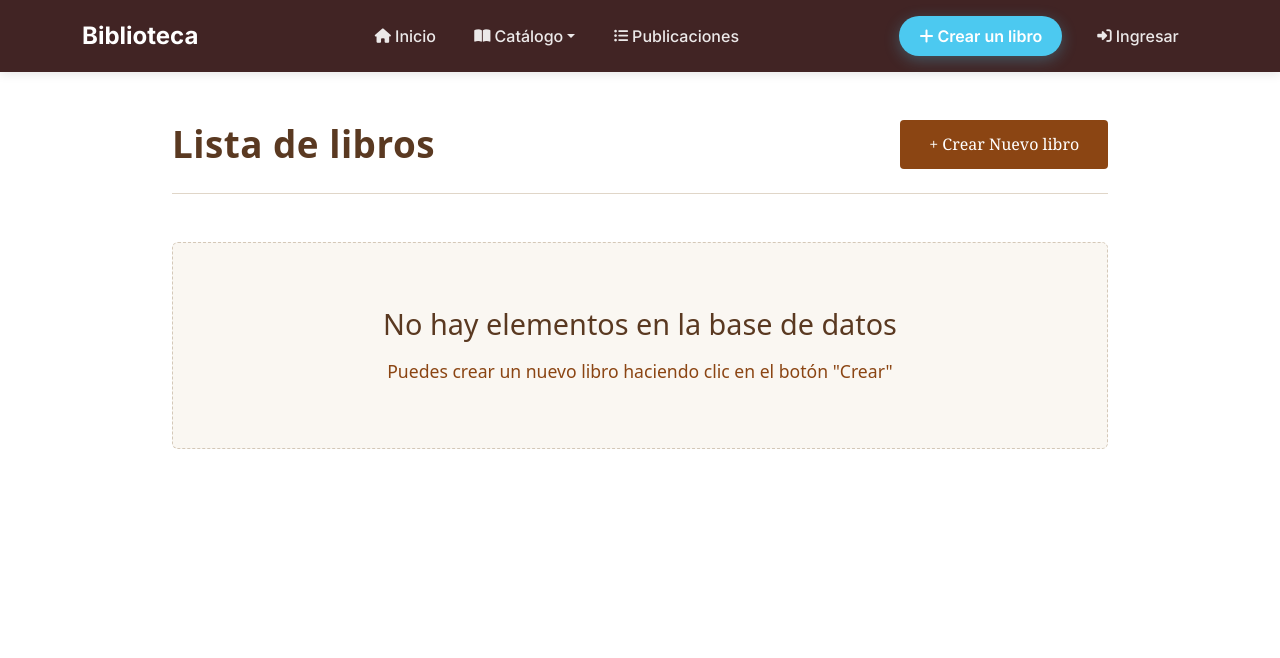
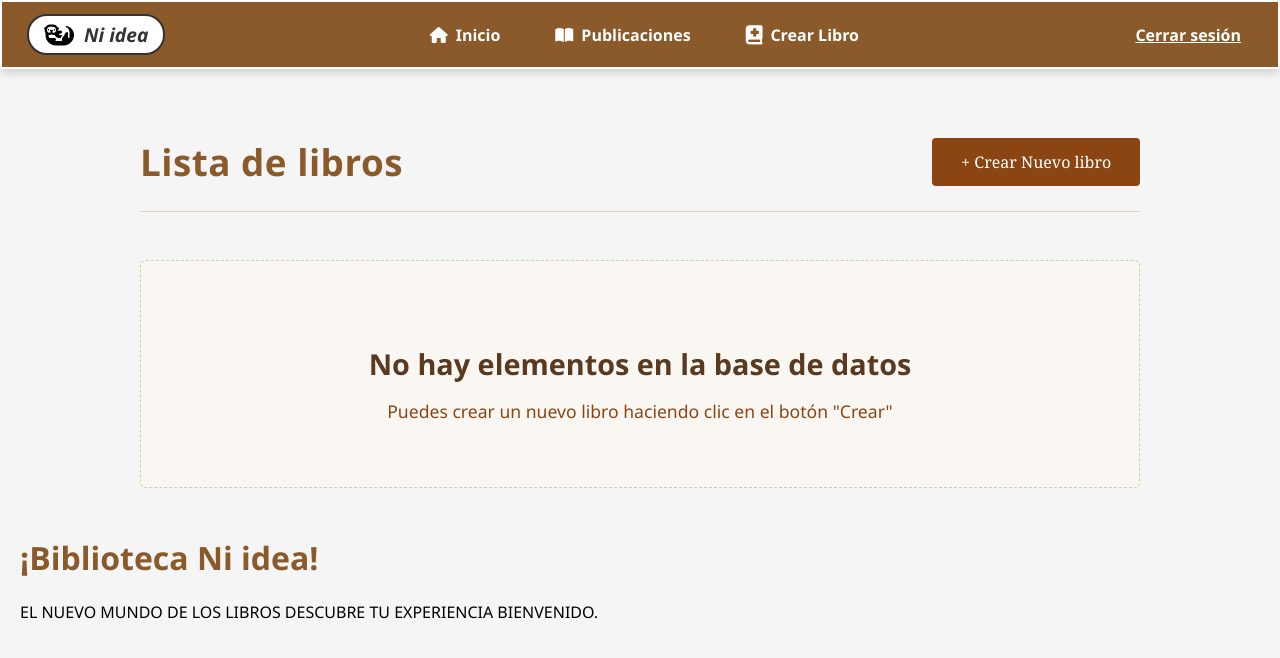
Before and after one commit to caroduarg/ni-idea, a Django app: page /libros/post in a window 1280 px wide. Shown: the top 658 px of the page. Run offline with Django 5.2, Linux system fonts and the light colour scheme; data that the repository does not hold is empty.

Commit message:
modificacion de navbar

```diff
--- a/libros/models.py
+++ b/libros/models.py
@@ -12,4 +12,4 @@ class Book(models.Model):
     # imagen del libro
 
     def __str__(self):
-        return self.title
+        return self.titulo
--- a/static/navbar.css
+++ b/static/navbar.css
@@ -1,124 +1,102 @@
-:root {
-    --primary-color: #412424;
-    --secondary-color: #3f37c9;
-    --accent-color: #4cc9f0;
-    --dark-color: #1a1a2e;
-    --light-color: #f8f9fa;
+/* Estilos generales */
+body {
+    margin: 0;
+    font-family: 'Segoe UI', Tahoma, Geneva, Verdana, sans-serif;
+    background-color: #f5f5f5;
 }
 
-/* Estructura general */
-.navbar-modern {
-    background-color: var(--primary-color);
-    box-shadow: 0 2px 10px rgba(0, 0, 0, 0.1);
-    padding: 0.8rem 0;
-    font-family: 'Inter', sans-serif;
+/* Estilos del navbar */
+.navbar {
+    background-color: #8B5A2B;
+    padding: 12px 25px;
+    display: flex;
+    justify-content: space-between;
+    align-items: center;
+    border: 2px solid white;
+    box-shadow: 0 4px 8px rgba(0,0,0,0.15);
 }
 
-/* Logo y marca */
-.navbar-brand {
-    font-weight: 700;
-    font-size: 1.5rem;
-    color: white;
+/* Contenedor del título con icono */
+.title-container {
+    display: flex;
+    align-items: center;
+    gap: 10px;
+    background-color: white;
+    padding: 5px 15px;
+    border-radius: 20px;
+    border: 2px solid #333;
 }
 
-/* Items del menú */
-.nav-link {
-    color: rgba(255, 255, 255, 0.9) !important;
-    font-weight: 500;
-    padding: 0.5rem 1rem !important;
-    margin: 0 0.2rem;
-    border-radius: 5px;
+.fun-title {
+    color: #333;
+    font-weight: bold;
+    font-size: 1.2rem;
+    font-style: italic;
+    margin: 0;
+}
+
+.otter-icon {
+    color: #000;
+    font-size: 1.5rem;
+}
+
+/* Estilos de los enlaces de navegación */
+.nav-links {
+    display: flex;
+    gap: 25px;
+}
+
+.nav-links a {
+    color: white;
+    text-decoration: none;
+    font-weight: 600;
+    padding: 8px 15px;
+    border-radius: 20px;
     transition: all 0.3s ease;
     display: flex;
     align-items: center;
+    gap: 8px;
 }
 
-.nav-link:hover {
-    color: white !important;
-    background: rgba(255, 255, 255, 0.15);
+.nav-links a:hover {
+    background-color: #A67C52;
+    transform: translateY(-2px);
 }
 
-.nav-link i {
-    margin-right: 8px;
-    font-size: 0.9rem;
+/* Estilo para el icono de libro médico */
+.book-medical-icon {
+    font-size: 1.2rem;
 }
 
-/* Mega menú */
-.dropdown-mega {
-    width: 100vw;
-    left: 50% !important;
-    transform: translateX(-50%) !important;
-    margin-top: 10px;
-    border: none;
-    border-radius: 0 0 10px 10px;
-    padding: 20px;
-    background: white;
-    box-shadow: 0 15px 30px rgba(0, 0, 0, 0.1);
+/* Contenedor del logo */
+.logo-container {
+    display: flex;
+    align-items: center;
+    gap: 15px;
 }
 
-.dropdown-header {
-    color: var(--primary-color);
+/* Botón de cerrar sesión */
+.sign-out-btn {
+    background: none;
+    border: none;
+    color: white;
+    cursor: pointer;
+    display: flex;
+    align-items: center;
+    padding: 8px 12px;
+    border-radius: 20px;
     font-weight: 600;
-    margin-bottom: 10px;
 }
 
-/* Botón de creación */
-.btn-create {
-    background-color: var(--accent-color);
-    color: white !important;
-    border-radius: 50px;
-    padding: 8px 20px;
-    font-weight: 600;
-    transition: all 0.3s;
-    border: none;
-    box-shadow: 0 4px 15px rgba(76, 201, 240, 0.3);
-    display: inline-flex;
-    align-items: center;
+.sign-out-btn:hover {
+    background-color: #A67C52;
 }
 
-.btn-create:hover {
-    transform: translateY(-2px);
-    box-shadow: 0 6px 20px rgba(76, 201, 240, 0.4);
-    background-color: #3ab7db;
+/* Estilos del contenido principal */
+.content {
+    padding: 20px;
 }
 
-/* Área de usuario */
-.user-profile {
-    display: flex;
-    align-items: center;
+.content h1 {
+    color: #8B5A2B;
 }
-
-.user-avatar {
-    width: 32px;
-    height: 32px;
-    border-radius: 50%;
-    margin-right: 10px;
-    border: 2px solid rgba(255, 255, 255, 0.3);
-}
-
-.user-name {
-    font-weight: 500;
-}
-
-/* Botón de búsqueda */
-.btn-search {
-    background-color: var(--primary-color);
-    color: white;
-    border-radius: 0 5px 5px 0;
-}
-
-/* Versión móvil */
-@media (max-width: 992px) {
-    .dropdown-mega {
-        position: static !important;
-        width: auto !important;
-        transform: none !important;
-    }
-
-    .navbar-collapse {
-        background-color: var(--dark-color);
-        padding: 20px;
-        border-radius: 0 0 10px 10px;
-        margin-top: 10px;
-    }
-}
--- a/templates/includes/navbar.html
+++ b/templates/includes/navbar.html
@@ -4,108 +4,44 @@
 <head>
     <meta charset="UTF-8">
     <meta name="viewport" content="width=device-width, initial-scale=1.0">
-    <title>{% block title %}Biblioteca Digital{% endblock %}</title>
-    <link href="https://fonts.googleapis.com/css2?family=Inter:wght@400;500;600;700&display=swap" rel="stylesheet">
-    <link href="https://cdn.jsdelivr.net/npm/bootstrap@5.3.0/dist/css/bootstrap.min.css" rel="stylesheet">
-    <link rel="stylesheet" href="https://cdnjs.cloudflare.com/ajax/libs/font-awesome/6.4.0/css/all.min.css">
+    <title>{% block title %}Ni idea{% endblock %}</title>
     <link rel="stylesheet" href="{% static 'navbar.css' %}">
+    <link rel="stylesheet" href="https://cdnjs.cloudflare.com/ajax/libs/font-awesome/6.0.0-beta3/css/all.min.css">
 </head>
 <body>
-    <nav class="navbar navbar-expand-lg navbar-modern">
-        <div class="container">
-            <a class="navbar-brand" href="#">
-                <span class="brand-name">Biblioteca</span>
+    <nav class="navbar">
+        <div class="title-container">
+            <i class="fas fa-otter otter-icon"></i>
+            <p class="fun-title">Ni idea</p>
+        </div>
+
+        <div class="nav-links">
+            <a href="{% url 'login' %}">
+                <i class="fas fa-home"></i>
+                Inicio
             </a>
+            <a href="{% url 'post_list' %}">
+                <i class="fas fa-book-open"></i>
+                Publicaciones
+            </a>
+            <a href="{% url 'post_create' %}">
+                <i class="fas fa-book-medical book-medical-icon"></i>
+                Crear Libro
+            </a>
+        </div>
 
-            <button class="navbar-toggler" type="button" data-bs-toggle="collapse" data-bs-target="#navbarModern" aria-controls="navbarModern" aria-expanded="false" aria-label="Toggle navigation">
-                <i class="fas fa-bars"></i>
-            </button>
-
-            <div class="collapse navbar-collapse" id="navbarModern">
-                <ul class="navbar-nav mx-auto">
-                    <li class="nav-item">
-                        <a class="nav-link" href="{% url 'login' %}">
-                            <i class="fas fa-home me-1"></i> Inicio
-                        </a>
-                    </li>
-
-                    <li class="nav-item dropdown mega-menu">
-                        <a class="nav-link dropdown-toggle" href="#" id="megaCatalogo" role="button" data-bs-toggle="dropdown" aria-expanded="false">
-                            <i class="fas fa-book-open me-1"></i> Catálogo
-                        </a>
-                        <ul class="dropdown-menu dropdown-mega" aria-labelledby="megaCatalogo">
-                            <li>
-                                <div class="container">
-                                    <div class="row">
-                                        <!-- Contenido del menú desplegable -->
-                                    </div>
-                                </div>
-                            </li>
-                        </ul>
-                    </li>
-
-                    <li class="nav-item">
-                        <a class="nav-link" href="{% url 'post_list' %}">
-                            <i class="fas fa-list-ul me-1"></i> Publicaciones
-                        </a>
-                    </li>
-                </ul>
-
-                <div class="d-none d-lg-block me-3">
-                    <a href="{% url 'post_create' %}" class="btn btn-create">
-                        <i class="fas fa-plus me-1"></i> Crear un libro
-                    </a>
-                </div>
-
-                <ul class="navbar-nav">
-                    {% if user.is_authenticated %}
-                    <li class="nav-item dropdown">
-                        <a class="nav-link dropdown-toggle user-profile" href="#" id="userDropdown" role="button" data-bs-toggle="dropdown" aria-expanded="false">
-                            <img src="{% static 'images/user-avatar.png' %}" class="user-avatar" alt="Usuario">
-                            <span class="user-name">{{ user.username }}</span>
-                        </a>
-                        <ul class="dropdown-menu dropdown-menu-end" aria-labelledby="userDropdown">
-                            <li><hr class="dropdown-divider"></li>
-                            <li>
-                                <form action="{% url 'logout' %}" method="post" id="logoutForm">
-                                    {% csrf_token %}
-                                    <button type="submit" class="dropdown-item">
-                                        <i class="fas fa-sign-out-alt me-1"></i> Cerrar sesión
-                                    </button>
-                                </form>
-                            </li>
-                        </ul>
-                    </li>
-                    {% else %}
-                    <li class="nav-item">
-                        <a class="nav-link btn-login" href="{% url 'login' %}">
-                            <i class="fas fa-sign-in-alt me-1"></i> Ingresar
-                        </a>
-                    </li>
-                    {% endif %}
-                </ul>
-            </div>
+        <div class="logo-container">
+            <a href="{% url 'logout' %}" class="sign-out-btn">
+                Cerrar sesión
+            </a>
         </div>
     </nav>
 
-    <div class="container">
+    <div class="content">
         {% block content %}
         {% endblock %}
+        <h1>¡Biblioteca Ni idea!</h1>
+        <p>EL NUEVO MUNDO DE LOS LIBROS DESCUBRE TU EXPERIENCIA BIENVENIDO.</p>
     </div>
-
-    <script src="https://cdn.jsdelivr.net/npm/bootstrap@5.3.0/dist/js/bootstrap.bundle.min.js"></script>
-    {% block extra_js %}
-    <script>
-    // Prevenir conflictos con otros formularios
-    document.addEventListener('DOMContentLoaded', function() {
-        const mainForms = document.querySelectorAll('form:not(#logoutForm)');
-        mainForms.forEach(form => {
-            form.addEventListener('submit', function(e) {
-                e.stopImmediatePropagation();
-            });
-        });
-    });
-    </script>
-    {% endblock %}
 </body>
 </html>
```
Also changed, not shown: templates/base.html (added, +20 -0 lines), db.sqlite3.
